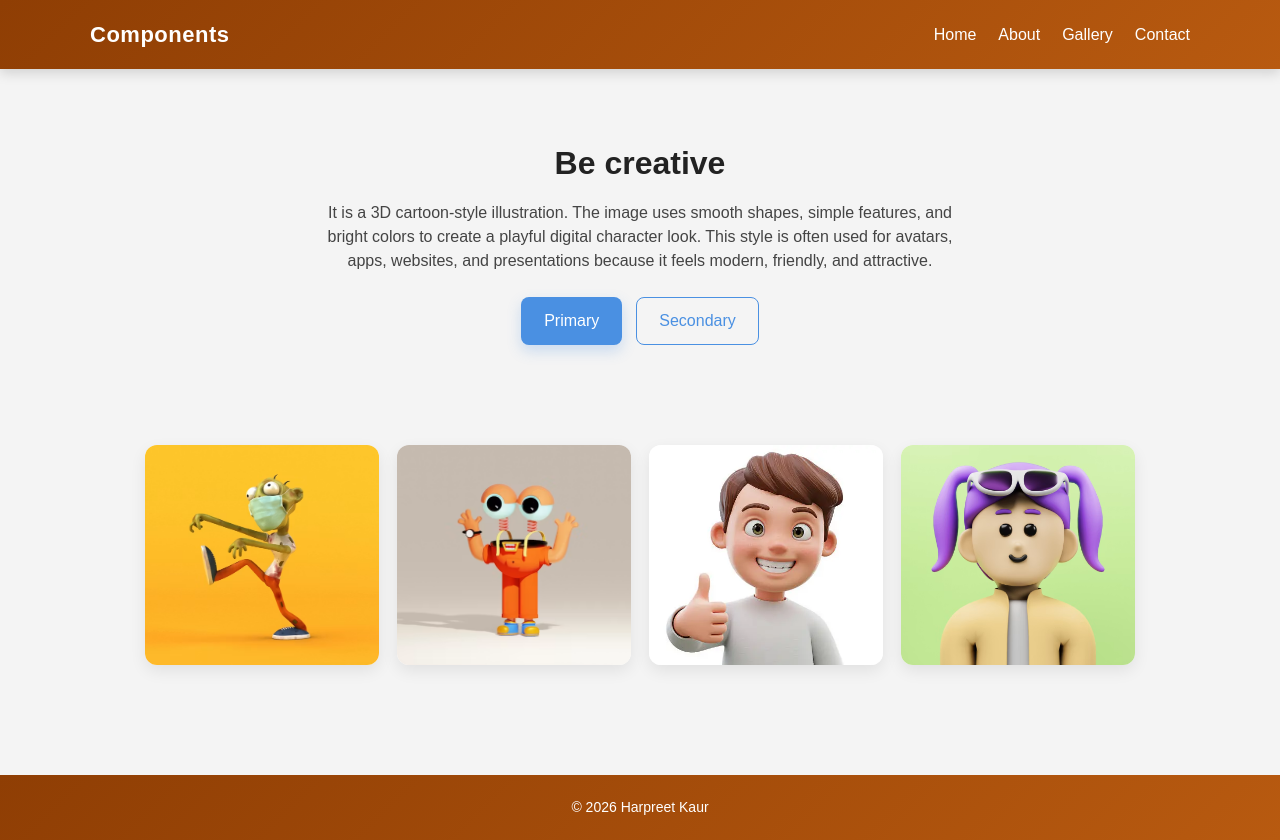
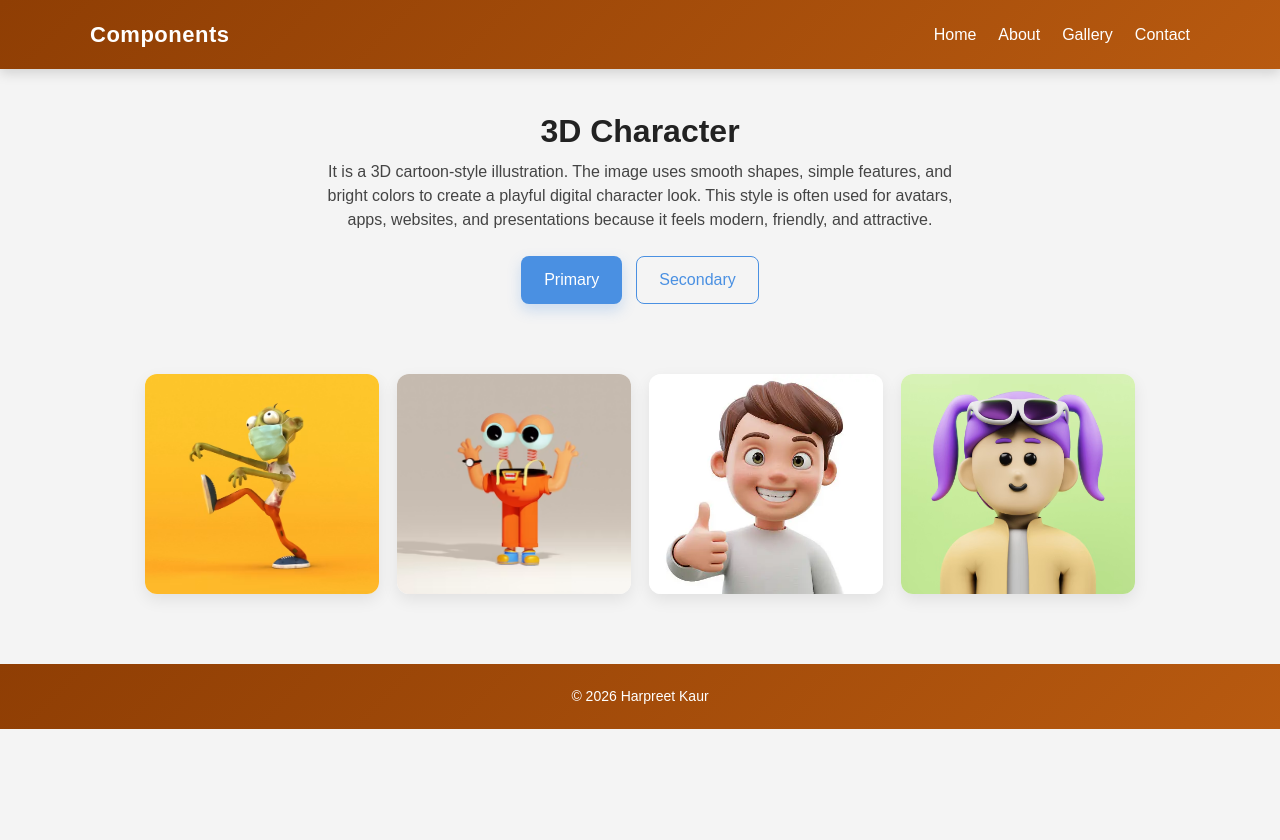
Before and after one commit to harpreetkaur2201/components, a React (Create React App) app: page / in a window 1280 px wide. After the commit the page ends 800 px from the top, so only its background shows below. Built offline with nearby package versions, Linux system fonts and the light colour scheme.

Commit message:
Final steps

```diff
--- a/src/App.js
+++ b/src/App.js
@@ -17,7 +17,7 @@ function App() {
         { index: 3, name: 'Contact', url: '#' }
     ];
 
-    let bannerTitle = 'Be creative';
+    let bannerTitle = '3D Character';
 
     let bannerText =
             'It is a 3D cartoon-style illustration. The image uses smooth shapes, simple features, and bright colors to create a playful digital character look. This style is often used for avatars, apps, websites, and presentations because it feels modern, friendly, and attractive.'
--- a/src/style/index.css
+++ b/src/style/index.css
@@ -14,9 +14,7 @@ body {
     line-height: 1.5;
 }
 
-main {
-    flex: 1;
-}
+
 
 .container {
     width: min(1100px, 90%);
@@ -33,6 +31,7 @@ header {
     background: linear-gradient(135deg, #8f3e04, #b85a10);
     padding: 18px 0;
     box-shadow: 0 4px 12px rgba(0,0,0,0.15);
+    margin-bottom: 38px;
 }
 
 header h1 {
@@ -73,11 +72,11 @@ nav a:hover::after {
 
 .banner {
     text-align: center;
-    padding: 70px 20px 40px;
+    padding: 0px 10px;
 }
 
 .banner h2 {
-    margin-bottom: 14px;
+    margin-bottom: 5px;
     font-size: 32px;
 }
 
@@ -132,7 +131,7 @@ button {
 
 .gallery {
     width: min(1100px, 90%);
-    margin: 50px auto;
+    margin: 60px auto;
     padding: 10px 0;
 }
 
@@ -185,7 +184,6 @@ footer {
     background: linear-gradient(135deg, #8f3e04, #b85a10);
     text-align: center;
     padding: 22px;
-    margin-top: 100px;
     color: white;
     font-size: 14px;
 
```
Also changed, not shown: 1 other file (tests, documents, lock files or other folders).
